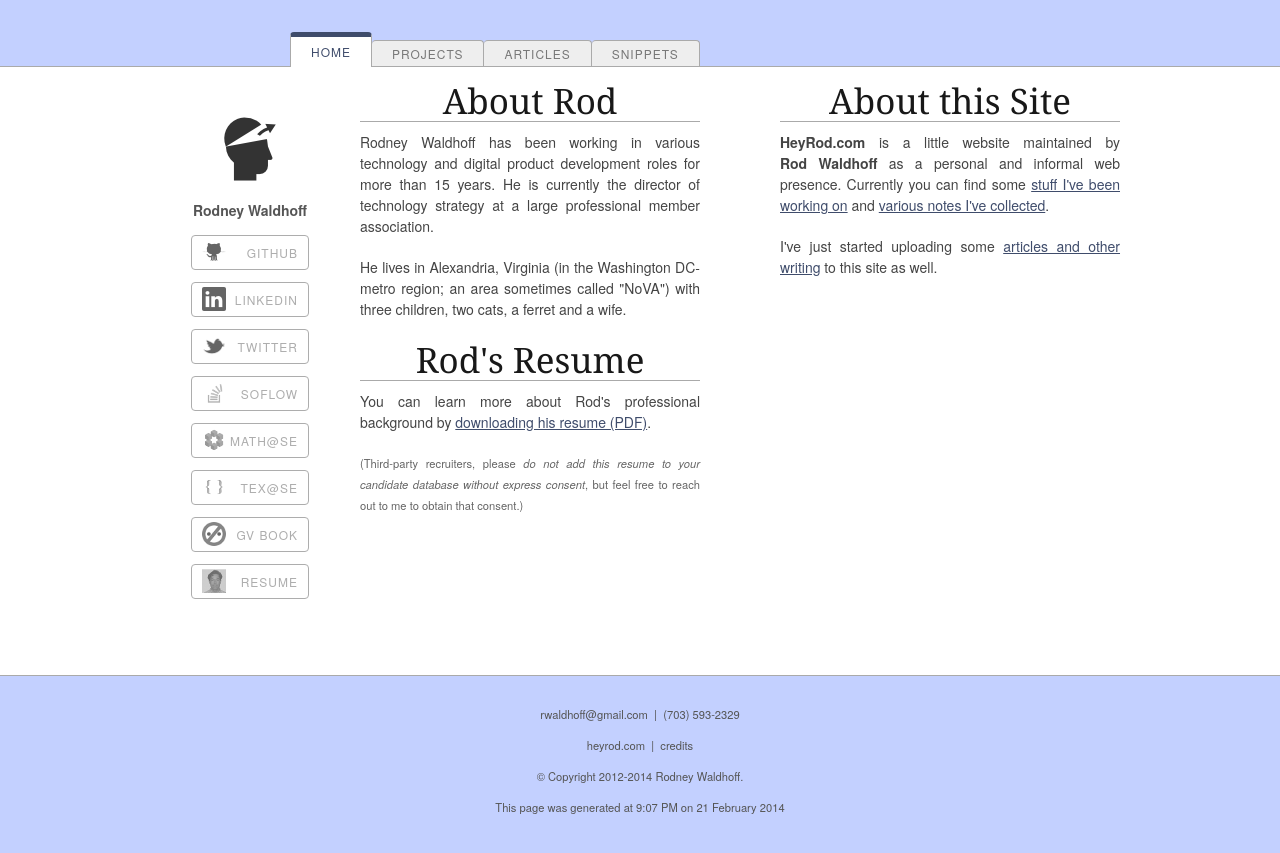
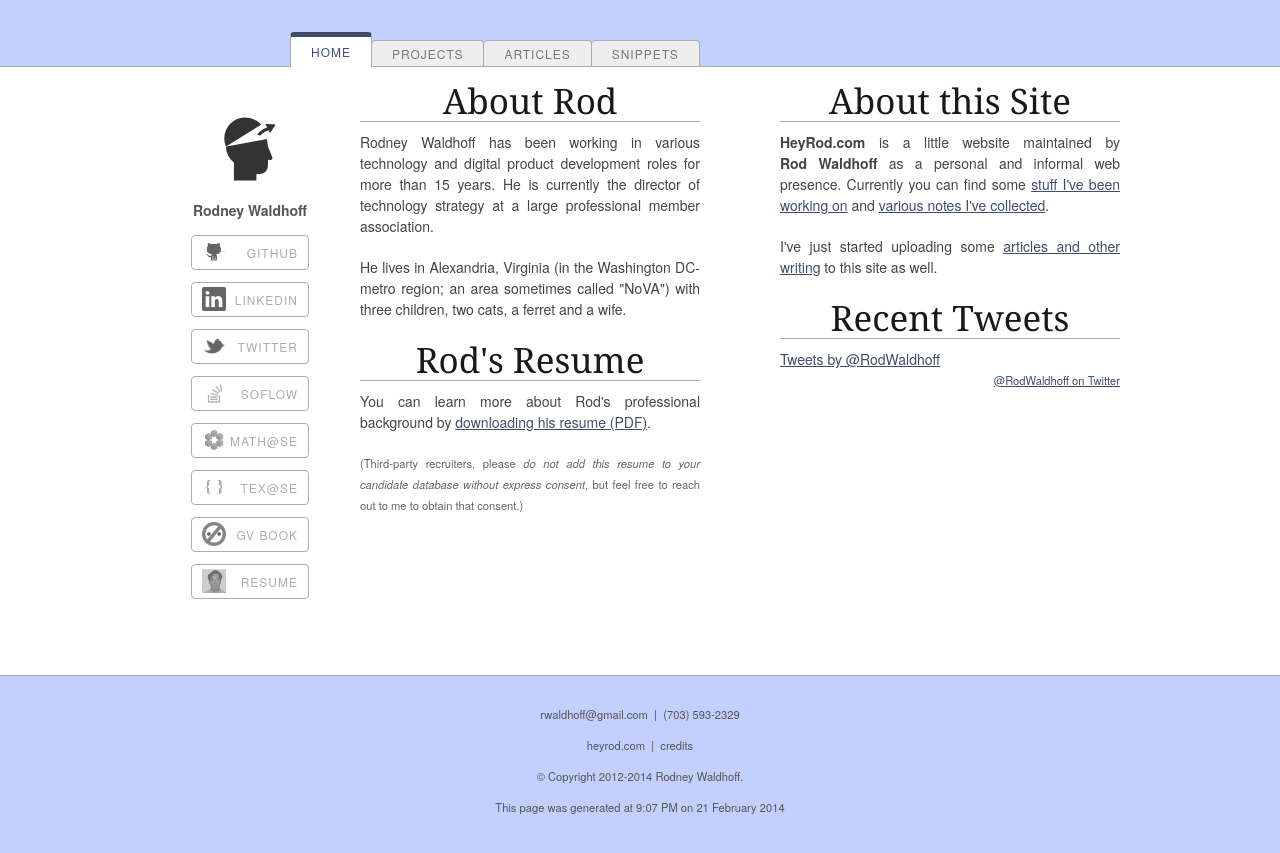
Before and after one commit to rodw/rodw.github.com, a Jekyll site: the page built from index.html, in a window 1280 px wide. Shown: the top 853 px of the page. Built offline with Jekyll 4.4.1, drawn with Linux system fonts in a browser that asks for light colours; Markdown is read by kramdown in place of the engine named in the settings; comment, search, counter and statistics services are not loaded.

Commit message:
add twitter feed to homepage

```diff
--- a/index.html
+++ b/index.html
@@ -29,5 +29,12 @@ tweaks:
       some <a href="/project">stuff I've been working on</a> and <a href="/snippet">various notes I've collected</a>.</p>
       <p>I've just started uploading some <a href="/article/">articles and other writing</a> to this site as well.</p>
     </div>
+    <div>
+      <h2 class="mtop align-center remove-bottom">Recent Tweets</h2>
+      <hr class="half-bottom remove-top"/>
+      <a class="twitter-timeline"  href="https://twitter.com/RodWaldhoff"  data-widget-id="436967360579137536" data-chrome="nofooter noheader noborders transparent">Tweets by @RodWaldhoff</a>
+      <script>!function(d,s,id){var js,fjs=d.getElementsByTagName(s)[0],p=/^http:/.test(d.location)?'http':'https';if(!d.getElementById(id)){js=d.createElement(s);js.id=id;js.src=p+"://platform.twitter.com/widgets.js";fjs.parentNode.insertBefore(js,fjs);}}(document,"script","twitter-wjs");</script>
+      <div class="align-right small"><a href="https://twitter.com/RodWaldhoff">@RodWaldhoff on Twitter</a></div>
+    </div>
   </div>
 </div>
```
